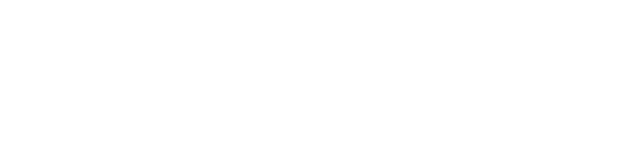
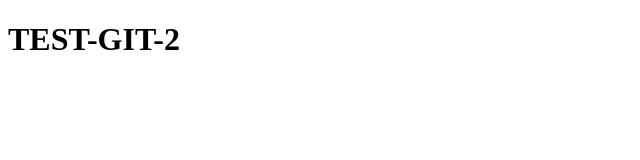
Before and after one commit to DmitryErmakoff/test-git-2, a plain HTML site: page index.html in a window 1280 px wide. Shown: the whole page, without its empty margins (0-640 px from the left). Drawn offline with Linux system fonts and the light colour scheme.

Commit message:
update README.MD

```diff
--- a/index.html
+++ b/index.html
@@ -5,6 +5,7 @@
     <title>Test-GIT-2</title>
 </head>
 <body>
+<h1>TEST-GIT-2</h1>
 <script src="index.js"></script>
 </body>
 </html>
```
Also changed, not shown: 1 other file.
